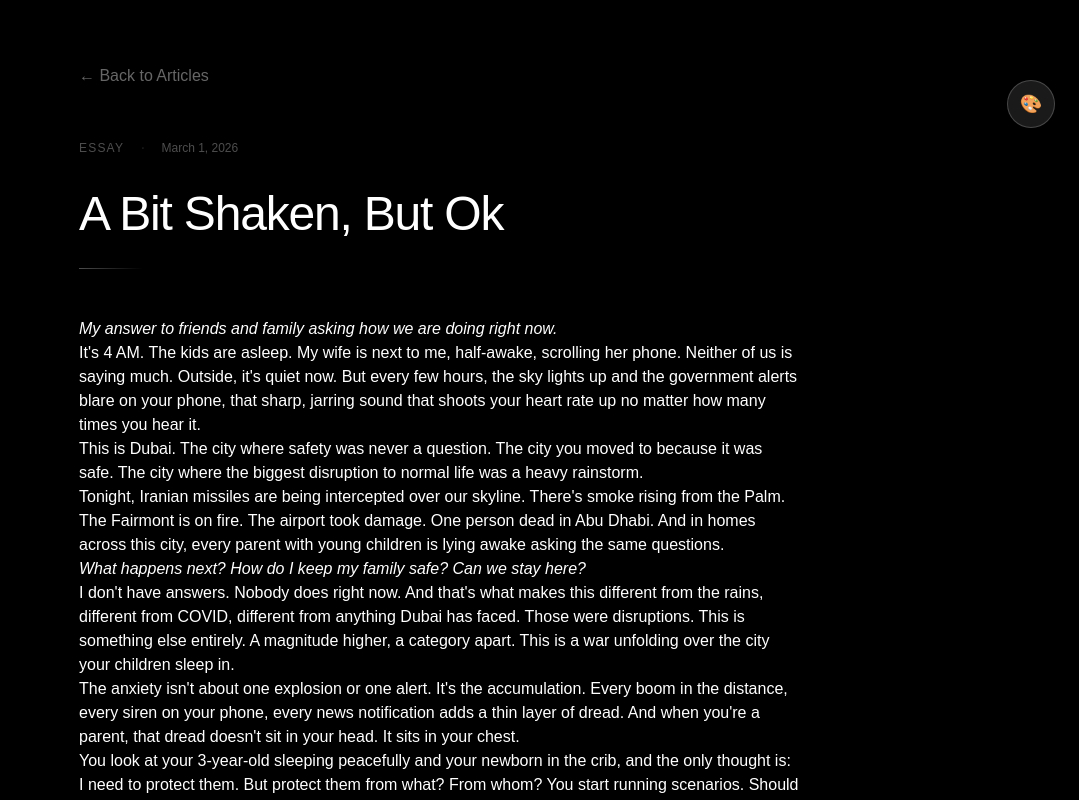
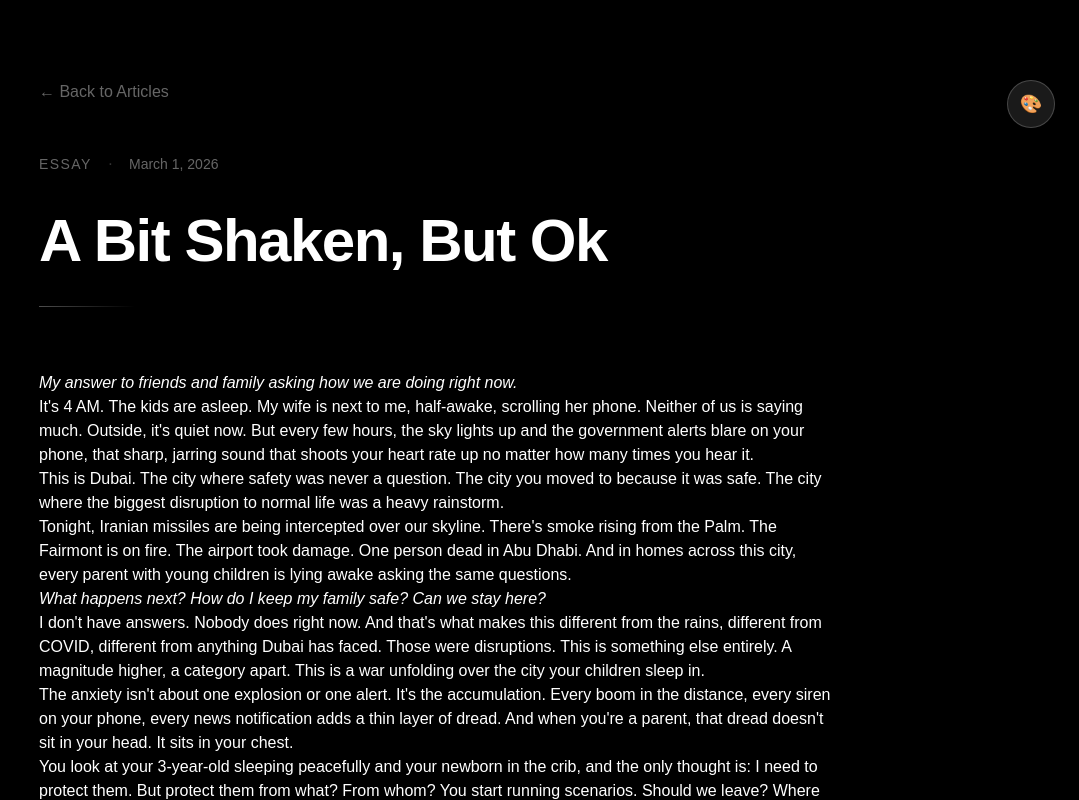
Before and after one commit to sumsur29/sumsur-portfolio, a Next.js app: page /writings/articles/a-bit-shaken-but-ok in a window 1280 px wide. Shown: the top 800 px of the page, without its empty margins (201-1280 px from the left). Built offline with nearby package versions, Linux system fonts and the light colour scheme.

Commit message:
Improve article readability: larger headings, better line spacing (1.8), increased font size (18px), wider content area

```diff
--- a/app/writings/articles/[slug]/page.tsx
+++ b/app/writings/articles/[slug]/page.tsx
@@ -18,51 +18,51 @@ export default function ArticlePage({ params }: { params: { slug: string } }) {
 
   return (
     <main className="min-h-screen bg-black text-white">
-      <div className="max-w-3xl mx-auto px-6 py-16">
+      <div className="max-w-4xl mx-auto px-6 md:px-12 py-16 md:py-20">
 
         <Link href="/writings/articles" className="inline-block mb-12 text-white/40 hover:text-white transition-colors duration-300">
           ← Back to Articles
         </Link>
 
         <article>
-          <header className="mb-12">
-            <div className="flex items-center gap-4 mb-6">
-              <span className="text-xs tracking-widest uppercase text-white/30 font-light">
+          <header className="mb-16">
+            <div className="flex items-center gap-4 mb-8">
+              <span className="text-sm tracking-widest uppercase text-white/40 font-light">
                 {article.category}
               </span>
-              <span className="text-white/10">·</span>
-              <span className="text-xs text-white/30 font-light">{article.date}</span>
+              <span className="text-white/20">·</span>
+              <span className="text-sm text-white/40 font-light">{article.date}</span>
             </div>
 
-            <h1 className="text-5xl font-light mb-6 tracking-tight leading-tight">
+            <h1 className="text-6xl font-bold mb-8 tracking-tight leading-[1.1] text-white">
               {article.title}
             </h1>
 
-            <div className="h-px w-16 bg-gradient-to-r from-white/30 to-transparent"></div>
+            <div className="h-px w-24 bg-gradient-to-r from-white/30 to-transparent"></div>
           </header>
 
-          <div className="prose prose-invert prose-lg max-w-none
-            prose-headings:font-semibold prose-headings:tracking-tight prose-headings:text-white
-            prose-h1:text-4xl prose-h1:mb-6 prose-h1:mt-12
-            prose-h2:text-3xl prose-h2:mb-5 prose-h2:mt-10 prose-h2:border-b prose-h2:border-white/10 prose-h2:pb-3
-            prose-h3:text-2xl prose-h3:mb-4 prose-h3:mt-8
-            prose-h4:text-xl prose-h4:mb-3 prose-h4:mt-6
-            prose-p:text-white/85 prose-p:leading-relaxed prose-p:font-light prose-p:mb-6 prose-p:text-[17px]
-            prose-a:text-blue-400 prose-a:underline prose-a:decoration-blue-400/30 hover:prose-a:decoration-blue-400 prose-a:font-normal
+          <div className="prose prose-invert max-w-none
+            prose-headings:font-semibold prose-headings:tracking-tight prose-headings:text-white prose-headings:leading-tight
+            prose-h1:text-5xl prose-h1:mb-8 prose-h1:mt-16 prose-h1:font-bold
+            prose-h2:text-4xl prose-h2:mb-6 prose-h2:mt-14 prose-h2:border-b prose-h2:border-white/10 prose-h2:pb-4
+            prose-h3:text-3xl prose-h3:mb-5 prose-h3:mt-12
+            prose-h4:text-2xl prose-h4:mb-4 prose-h4:mt-10
+            prose-p:text-white/90 prose-p:leading-[1.8] prose-p:font-light prose-p:mb-8 prose-p:text-[18px]
+            prose-a:text-blue-400 prose-a:underline prose-a:decoration-blue-400/30 hover:prose-a:decoration-blue-400 prose-a:transition-colors
             prose-strong:text-white prose-strong:font-semibold
-            prose-em:text-white/90 prose-em:italic
+            prose-em:text-white/95 prose-em:italic
             prose-code:text-pink-400 prose-code:bg-white/5 prose-code:px-2 prose-code:py-1 prose-code:rounded prose-code:font-mono prose-code:text-sm
-            prose-pre:bg-white/5 prose-pre:border prose-pre:border-white/10 prose-pre:rounded-lg prose-pre:p-4 prose-pre:overflow-x-auto
-            prose-blockquote:border-l-4 prose-blockquote:border-white/30 prose-blockquote:pl-6 prose-blockquote:italic prose-blockquote:text-white/75 prose-blockquote:font-light prose-blockquote:my-6
-            prose-hr:border-white/10 prose-hr:my-8
-            prose-ul:text-white/85 prose-ul:my-6 prose-ul:space-y-2
-            prose-ol:text-white/85 prose-ol:my-6 prose-ol:space-y-2
-            prose-li:font-light prose-li:leading-relaxed prose-li:text-[17px]
-            prose-li:marker:text-white/40
-            prose-img:rounded-lg prose-img:my-8
-            prose-table:border-collapse prose-table:border prose-table:border-white/10
-            prose-th:border prose-th:border-white/10 prose-th:bg-white/5 prose-th:p-3 prose-th:text-left prose-th:font-semibold
-            prose-td:border prose-td:border-white/10 prose-td:p-3
+            prose-pre:bg-white/5 prose-pre:border prose-pre:border-white/10 prose-pre:rounded-lg prose-pre:p-4 prose-pre:overflow-x-auto prose-pre:my-8
+            prose-blockquote:border-l-4 prose-blockquote:border-white/30 prose-blockquote:pl-6 prose-blockquote:italic prose-blockquote:text-white/80 prose-blockquote:font-light prose-blockquote:my-8 prose-blockquote:py-2
+            prose-hr:border-white/10 prose-hr:my-12
+            prose-ul:text-white/90 prose-ul:my-8 prose-ul:space-y-3 prose-ul:text-[18px]
+            prose-ol:text-white/90 prose-ol:my-8 prose-ol:space-y-3 prose-ol:text-[18px]
+            prose-li:font-light prose-li:leading-[1.8]
+            prose-li:marker:text-white/50
+            prose-img:rounded-lg prose-img:my-10
+            prose-table:border-collapse prose-table:border prose-table:border-white/10 prose-table:my-8
+            prose-th:border prose-th:border-white/10 prose-th:bg-white/5 prose-th:p-4 prose-th:text-left prose-th:font-semibold
+            prose-td:border prose-td:border-white/10 prose-td:p-4
           ">
             <ReactMarkdown>{article.content}</ReactMarkdown>
           </div>
```
